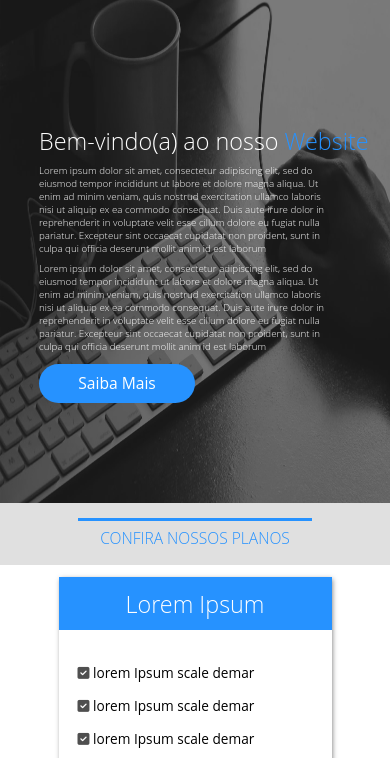
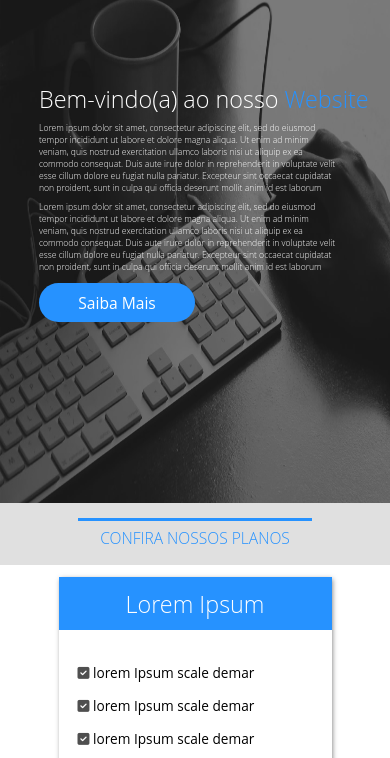
Before and after one commit to pedrodabahia/Projeto_004, a plain HTML site: page index.html in a window 390 px wide. Shown: the part 86-844 px from the top of the page. Drawn offline with nearby package versions, Linux system fonts and the light colour scheme; a web font is replaced by a local one.

Commit message:
Update style.css

```diff
--- a/css/style.css
+++ b/css/style.css
@@ -387,9 +387,9 @@ section.banner_principal header nav.mobile{
     section.banner_principal header nav.mobile ul{display: none;width: 80vw;height: 30vw;left: -78vw;top: 12vw;position: absolute;z-index: 2;}
     section.banner_principal header nav.mobile ul li{BACKGROUND-COLOR:rgb(255, 255, 255);width: 100%;margin: 0.3vw 0;padding: 2.5vw 0;text-align: center;font-size: 5vw;font-weight: 700;color: #2692ff;}
 
-    section.banner_principal .informações{width: 90vw;font-weight: 100;top: 25%;left: 10%;position: absolute;z-index: 1;}
+    section.banner_principal .informações{width: 90vw;font-weight: 100;top: 20%;left: 10%;position: absolute;z-index: 1;}
     section.banner_principal .informações h1{font-size: 6vw;}
-    section.banner_principal .informações p{font-size: 2.5vw;width: 85%;}
+    section.banner_principal .informações p{font-size: 2.2vw;width: 85%;}
     section.banner_principal .informações .botaoSaibaMais button{width: 40vw;height: 10vw;margin-top: 3%;font-size: 4vw;}
 
     section.planos .planos_divisao{padding: 4vw 0;margin-bottom:2%}
```
